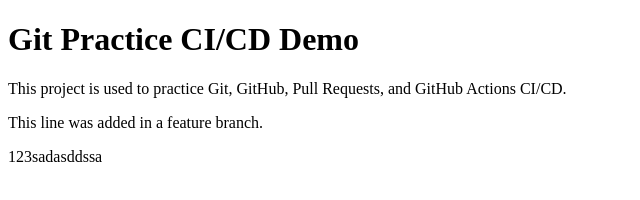
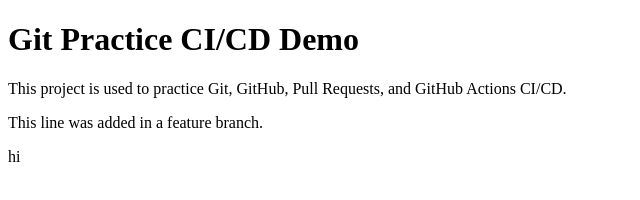
Before and after one commit to antibiotics505/git-practice-cicd-demo, a plain HTML site: page site/index.html in a window 1280 px wide. Shown: the whole page, without its empty margins (0-640 px from the left). Drawn offline with Linux system fonts and the light colour scheme.

Commit message:
demo: update homepage text

```diff
--- a/site/index.html
+++ b/site/index.html
@@ -8,6 +8,6 @@
   <h1>Git Practice CI/CD Demo</h1>
   <p>This project is used to practice Git, GitHub, Pull Requests, and GitHub Actions CI/CD.</p>
   <p>This line was added in a feature branch.</p>
-  <p>123sadasddssa</p>
+  <p>hi</p>
 </body>
 </html>
```
